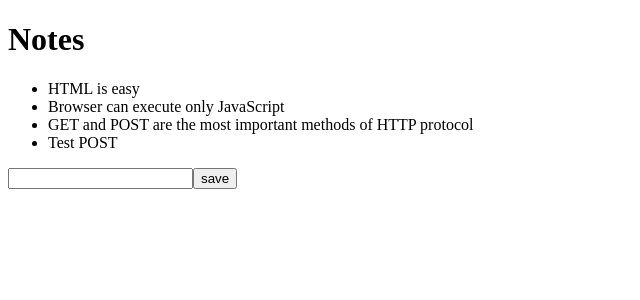
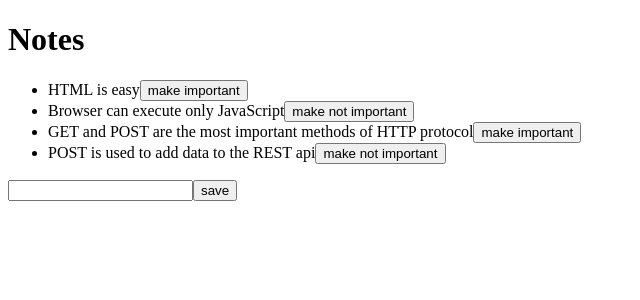
Before and after one commit to Thomo99/full-stack-open, a React (Create React App) app in the folder part2/theory1/: page / in a window 1280 px wide. Shown: the top 300 px of the page, without its empty margins (0-640 px from the left). Built offline with nearby package versions, Linux system fonts and the light colour scheme; data requests are answered from the project's data file.

Commit message:
Up to implementing notes.js into App.js

```diff
--- a/part2/theory1/db.json
+++ b/part2/theory1/db.json
@@ -3,21 +3,21 @@
     {
       "id": 1,
       "content": "HTML is easy",
-      "important": true
+      "important": false
     },
     {
       "id": 2,
       "content": "Browser can execute only JavaScript",
-      "important": false
+      "important": true
     },
     {
       "id": 3,
       "content": "GET and POST are the most important methods of HTTP protocol",
-      "important": true
+      "important": false
     },
     {
-      "content": "Test POST",
-      "important": false,
+      "content": "POST is used to add data to the REST api",
+      "important": true,
       "id": 4
     }
   ]
--- a/part2/theory1/src/App.js
+++ b/part2/theory1/src/App.js
@@ -1,6 +1,7 @@
 import Note from './components/Note'
 import {useState, useTransition, useEffect} from 'react'
 import axios from 'axios'
+import noteService from './services/notes'
 
 const App = () => {
   const [notes, setNotes] = useState([])
@@ -33,6 +34,16 @@
     setNotes(notes.concat(noteObject))
     setNewNote('')
   }
+  const toggleImportanceOf = (id) => {
+    const url = `http://localhost:3001/notes/${id}`
+    const note = notes.find(n => n.id === id)
+    const changedNote = { ...note, important: !note.important }
+
+    axios.put(url, changedNote).then(response => {
+    setNotes(notes.map(n => n.id !== id ? n : response.data))
+  })
+  }
+
   const handleNoteChange = (event) => {
     console.log(event.target.value)
     setNewNote(event.target.value)
@@ -47,7 +58,11 @@
       <h1>Notes</h1>
         <ul>
           {notesToShow.map(note =>
-            <Note key={note.id} note={note} />
+            <Note
+            key={note.id}
+            note={note}
+            toggleImportance={() => toggleImportanceOf(note.id)}
+            />
           )}
         </ul>
         <form onSubmit={addNote}>
--- a/part2/theory1/src/components/Note.js
+++ b/part2/theory1/src/components/Note.js
@@ -1,6 +1,11 @@
-const Note = ({ note }) => {
+const Note = ({ note, toggleImportance }) => {
+  const label = note.important
+  ? 'make not important' : 'make important'
     return (
-      <li>{note.content}</li>
+      <li>
+        {note.content}
+        <button onClick={toggleImportance}>{label}</button>
+      </li>
     )
   }
 
--- /dev/null
+++ b/part2/theory1/src/services/notes.js
@@ -0,0 +1,20 @@
+import axios from 'axios'
+const baseUrl = 'http://localhost:3001/notes'
+
+const getAll = () => {
+  return axios.get(baseUrl)
+}
+
+const create = newObject => {
+  return axios.post(baseUrl, newObject)
+}
+
+const update = (id, newObject) => {
+  return axios.put(`${baseUrl}/${id}`, newObject)
+}
+
+export default {
+  getAll: getAll,
+  create: create,
+  update: update
+}
```
